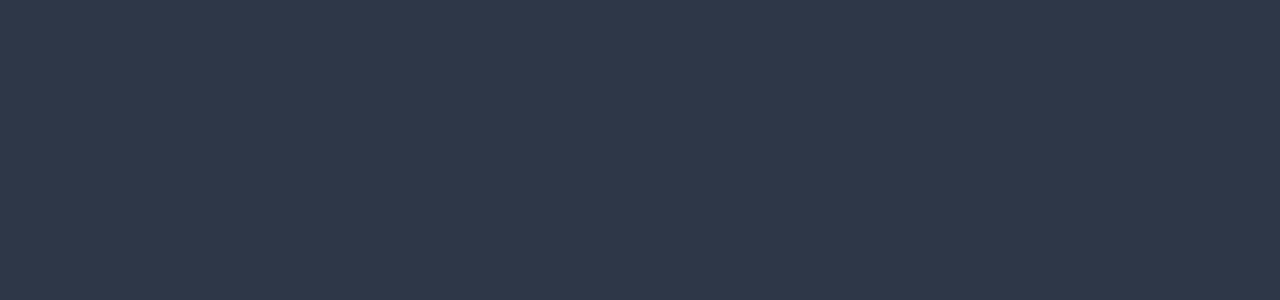
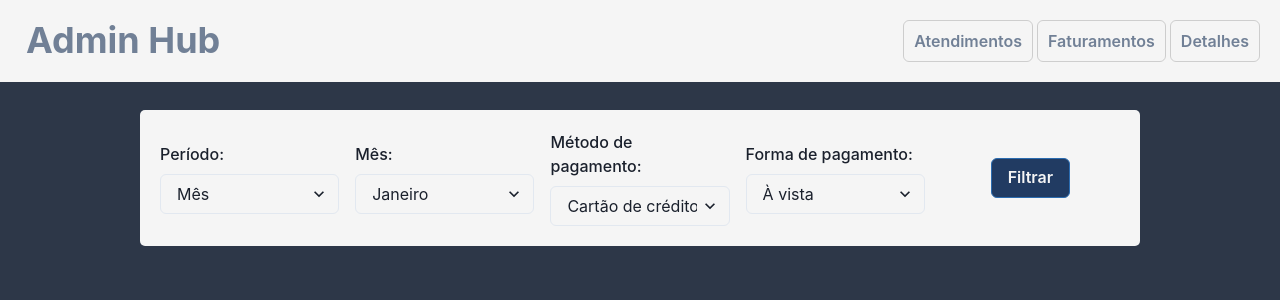
Before and after one commit to eliforte/admin-hub, a React (Create React App) app: page /home/faturamentos in a window 1280 px wide. Before the commit this address had no page. Shown: the top 300 px of the page. Built offline with nearby package versions, Linux system fonts and the light colour scheme.

Commit message:
feat(pages): created `Invoicing`

```diff
--- a/src/App.tsx
+++ b/src/App.tsx
@@ -4,6 +4,7 @@ import { Routes, Route, BrowserRouter } from 'react-router-dom';
 import theme from './styles';
 import { Login } from './pages/login';
 import { Service } from './pages/service';
+import { Invoicing } from './pages/invoicing';
 
 export const App = () => (
   <ChakraProvider theme={theme}>
@@ -11,6 +12,7 @@ export const App = () => (
       <Routes>
         <Route path="/" element={<Login />} />
         <Route path="/home/atendimentos" element={<Service />} />
+        <Route path="/home/faturamentos" element={<Invoicing />} />
       </Routes>
     </BrowserRouter>
   </ChakraProvider>
--- /dev/null
+++ b/src/pages/invoicing/index.tsx
@@ -0,0 +1,135 @@
+import React from 'react';
+import {
+  Stack,
+  Center,
+  Grid,
+  GridItem,
+  useToast,
+} from '@chakra-ui/react';
+import { AxiosError } from 'axios';
+import {
+  monthsOptions,
+  formOfPaymentOptions,
+  paymentMethodOptions,
+  typeFilterOptions,
+} from './utils';
+import { CustomHeading } from '../../components/customHeading';
+import { CustomSelect } from '../../components/customSelect';
+import { SubmitButton } from '../../components/submitButton';
+import { IDataProps } from '../../interfaces';
+import api from '../../services/api';
+
+export const Invoicing: React.FC = () => {
+  const [loading, setLoading] = React.useState(false);
+  const [typeFilter, setTypeFilter] = React.useState('Mês');
+  const [month, setMonth] = React.useState('');
+  const [paymentMethod, setPaymentMethod] = React.useState('');
+  const [formOfPayment, setFormOfPayment] = React.useState('');
+  const [data, setData] = React.useState<IDataProps[]>();
+
+  const toast = useToast();
+
+  const getData = async (e: React.FormEvent<HTMLFormElement>) => {
+    e.preventDefault();
+    setLoading(true);
+    try {
+      const user = JSON.parse(String(sessionStorage.getItem('user')));
+      const response = await api.get('/voucher', {
+        headers: {
+          Authorization: `Bearer ${user.token}`,
+        },
+      });
+      setData([...response.data]);
+      setLoading(false);
+    } catch (err) {
+      if (err instanceof AxiosError) {
+        setLoading(false);
+        return toast({
+          position: 'top',
+          title: 'Ops!',
+          description: err.response?.data?.message,
+          status: 'warning',
+          duration: 3000,
+          isClosable: true,
+        });
+      }
+      setLoading(false);
+      toast({
+        position: 'top',
+        title: 'Ops!',
+        description: 'Error ao carregar os atendimento, recarregue a página',
+        status: 'error',
+        duration: 3000,
+        isClosable: true,
+      });
+      console.log(err);
+    }
+  };
+
+  React.useEffect(() => {}, [data]);
+
+  return (
+    <Stack>
+      <CustomHeading />
+      <Center
+        w="100%"
+      >
+        <form onSubmit={(e) => getData(e)}>
+          <Grid
+            maxW="1000px"
+            backgroundColor="whitesmoke"
+            templateColumns={['repeat(2, 1fr)', 'repeat(2, 1fr)', 'repeat(5, 1fr)']}
+            alignItems="center"
+            justifyItems="stretch"
+            borderRadius={5}
+            p={5}
+            m={5}
+            gap={4}
+          >
+            <GridItem justifyContent="space-between">
+              <CustomSelect
+                onChange={setTypeFilter}
+                labelText="Período:"
+                options={typeFilterOptions}
+                state={typeFilter}
+              />
+            </GridItem>
+            <GridItem>
+              <CustomSelect
+                onChange={setMonth}
+                labelText="Mês:"
+                options={monthsOptions}
+                state={month}
+              />
+            </GridItem>
+            <GridItem>
+              <CustomSelect
+                onChange={setPaymentMethod}
+                labelText="Método de pagamento:"
+                options={paymentMethodOptions}
+                state={paymentMethod}
+              />
+            </GridItem>
+            <GridItem>
+              <CustomSelect
+                onChange={setFormOfPayment}
+                labelText="Forma de pagamento:"
+                options={formOfPaymentOptions}
+                state={formOfPayment}
+              />
+            </GridItem>
+            <GridItem>
+              <Center>
+                <SubmitButton
+                  loading={loading}
+                  loadingText="Filtrando"
+                  initialText="Filtrar"
+                />
+              </Center>
+            </GridItem>
+          </Grid>
+        </form>
+      </Center>
+    </Stack>
+  );
+};
--- /dev/null
+++ b/src/pages/invoicing/utils.ts
@@ -0,0 +1,18 @@
+export const monthsOptions = [
+  'Janeiro',
+  'Fevereiro',
+  'Março',
+  'Abril',
+  'Maio',
+  'Junho',
+  'Julho',
+  'Agosto',
+  'Setembro',
+  'Outubro',
+  'Novembro',
+  'Dezembro',
+];
+
+export const paymentMethodOptions = ['Cartão de crédito', 'Cartão de débito', 'Em dinheiro'];
+export const formOfPaymentOptions = ['À vista', 'Parcelamento'];
+export const typeFilterOptions = ['Mês', 'Ano'];
```
